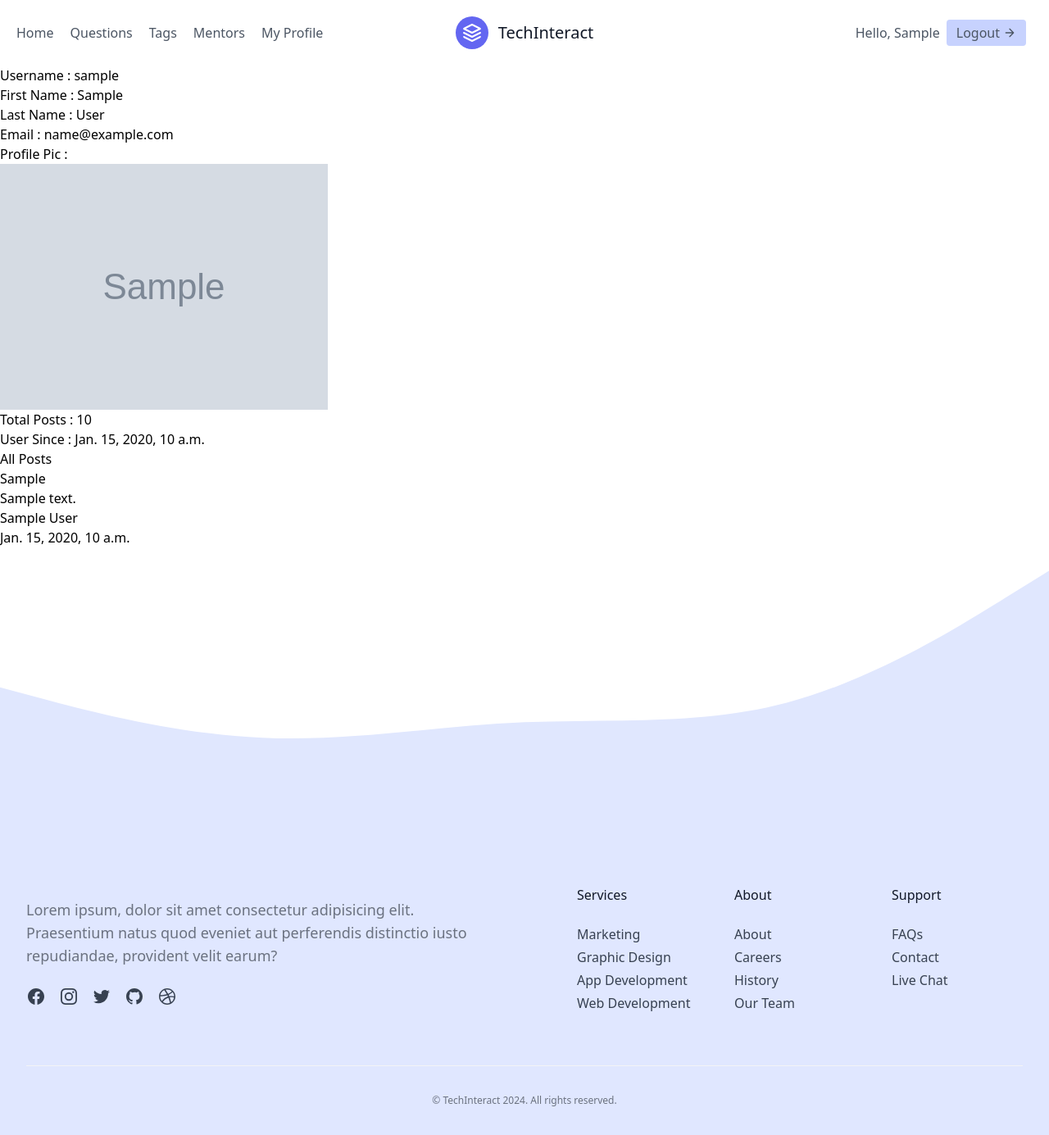
After one commit to avnishbharadva/techinteract, a Django app: page /profile in a window 1280 px wide. The commit adds this page. Shown: the whole page at 82% size. Run offline with Django 4.2, Linux system fonts and the light colour scheme; a user stored in the database is signed in; tables that the repository leaves empty hold one stand-in row (values such as "Sample post"); grey boxes marked "Sample" are stand-in pictures; some libraries are stand-ins or nearby versions.

Commit message:
Profile Page Completed

```diff
--- a/main/urls.py
+++ b/main/urls.py
@@ -12,4 +12,5 @@ urlpatterns = [
     path('tags', views.all_tags, name='all_tags'),
     path('tag/<int:tag_id>', views.tag_detail, name="tag_detail"),
     path('add_response', views.add_response, name="add_response"),
+    path('profile', views.profile, name='profile'),
 ]
--- a/main/views.py
+++ b/main/views.py
@@ -95,9 +95,10 @@ def view_question(request):
 def question_detail(request, question_id):
 
     query = Query.objects.select_related('tag','user').get(id=question_id)
+    res = Response.objects.select_related('user').filter(query_id=question_id)
     # print(query.tag)
     # query = get_object_or_404(Query, id=question_id)
-    return render(request, 'question_detail.html', {'query': query})
+    return render(request, 'question_detail.html', {'query': query,'responses':res})
 
 def all_tags(request):
 
@@ -118,12 +119,18 @@ def add_response(request):
         response = request.POST['response']
         query_id = request.POST['query']
         query = Query.objects.get(id=query_id)
-        print(user)
-        print(query)
+        # print(user)
+        # print(query)
         res = Response.objects.create(user_id=user,query_id=query.id,response=response)
-        print(res)
+        # print(res)
         return redirect('/questions')
     else:
         print("Nothing")
         # tags = Tag.objects.all()
         # return render(request, 'add_post.html',{'tags':tags})
+
+def profile(request):
+
+    user_detail = Users.objects.get(id=request.user.id)
+    posts = Query.objects.select_related('tag').filter(user_id=request.user.id)
+    return render(request, 'my_profile.html', {'user_detail':user_detail,'posts':posts})
--- a/templates/base.html
+++ b/templates/base.html
@@ -22,7 +22,7 @@
           <a class="mr-5 hover:text-gray-900" href="/questions">Questions</a>
           <a class="mr-5 hover:text-gray-900" href="/tags">Tags</a>
           <a class="mr-5 hover:text-gray-900">Mentors</a>
-          <a class="hover:text-gray-900">My Profile</a>
+          <a class="hover:text-gray-900" href="/profile">My Profile</a>
         </nav>
         <a class="flex order-first lg:order-none lg:w-1/5 title-font font-medium items-center text-gray-900 lg:items-center lg:justify-center mb-4 md:mb-0">
           <svg xmlns="http://www.w3.org/2000/svg" fill="none" stroke="currentColor" stroke-linecap="round" stroke-linejoin="round" stroke-width="2" class="w-10 h-10 text-white p-2 bg-indigo-500 rounded-full" viewBox="0 0 24 24">
--- /dev/null
+++ b/templates/my_profile.html
@@ -0,0 +1,29 @@
+{% extends 'base.html' %}
+
+{% block content %}
+<div class="profile_det">
+    <h1>Username : {{user_detail.username}}</h1>
+    <h2>First Name : {{user_detail.first_name}}</h2>
+    <h2>Last Name : {{user_detail.last_name}}</h2>
+    <h2>Email : {{user_detail.email}}</h2>
+    <h2>Profile Pic : <img src="{{user_detail.profile_pic}}" alt="profile_pic"></h2>
+    <h2>Total Posts : {{user_detail.total_query}}</h2>
+    <h2>User Since : {{user_detail.created_at}}</h2>
+</div>
+
+<div class="posts">
+
+    <h1>All Posts</h1>
+    {% for post in posts %}
+        <div class="post">
+            <a href="{% url 'question_detail' question_id=post.id %}">
+                <h2>{{post.query}}</h2>
+                <h3>{{post.desc}}</h3>
+            </a>
+            <h3>{{post.tag.tag_name}}</h3>
+            <h3>{{post.created_at}}</h3>
+        </div>
+    {% endfor %}
+
+</div>
+{% endblock %}
```
Also changed, not shown: templates/question_detail.html (+10 -1 lines).
